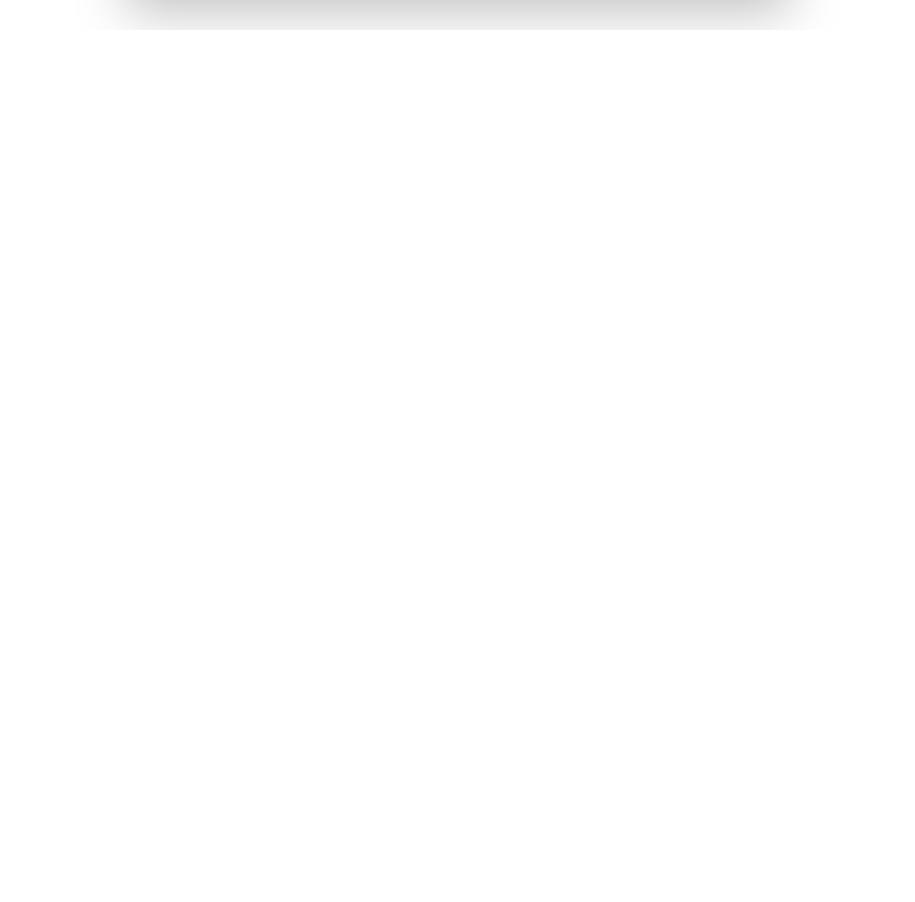
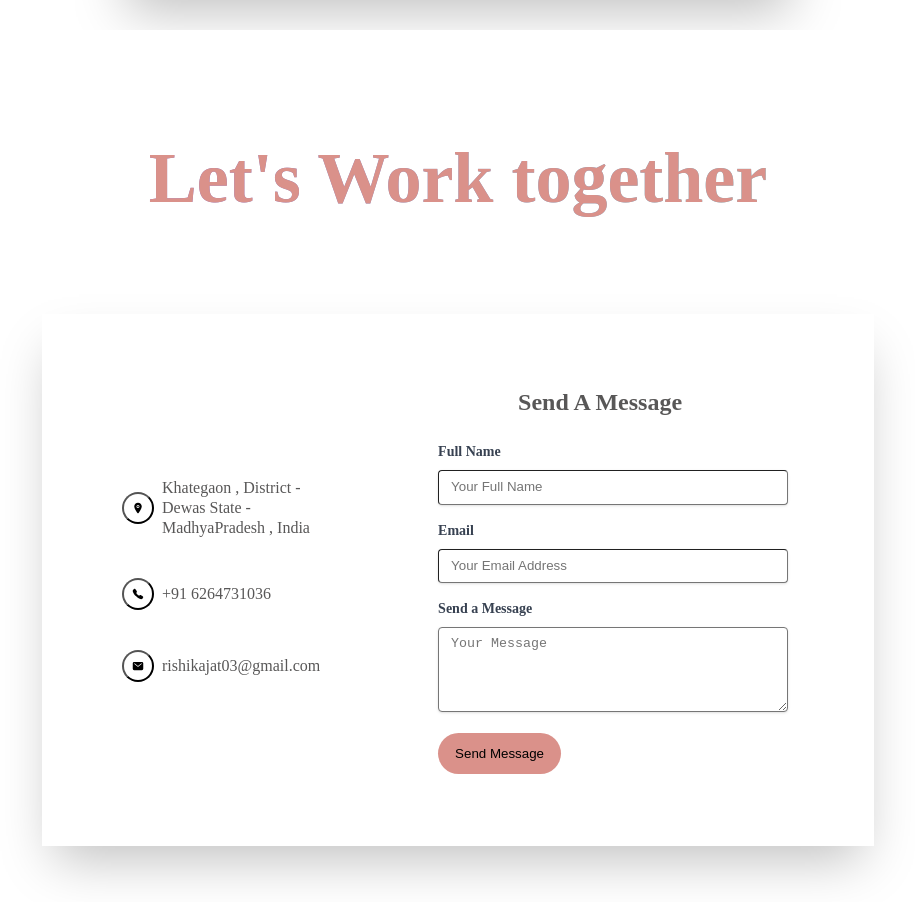
Before and after one commit to Rishika-jat/Rishika-Jat-Porfolio, a React (Vite) app: page / in a window 1280 px wide. Shown: the part 2756-3658 px from the top of the page, without its empty margins (182-1097 px from the left). Before the commit the page ends 2842 px from the top, so only its background shows below. Built offline with nearby package versions, Linux system fonts and the light colour scheme.

Commit message:
Contact section

```diff
--- a/src/App.jsx
+++ b/src/App.jsx
@@ -8,6 +8,7 @@ import ThemeToggle from './component/ThemeToggle';
 import About from './component/About';
 import { useDispatch, useSelector } from 'react-redux';
 import Projects from './component/Projects';
+import Contact from './component/Contact';
 
 
 const App = () => {
@@ -25,6 +26,7 @@ const App = () => {
  <About/>
  <Skills/>
  <Projects/>
+ <Contact/>
     </>
   )
 }
--- /dev/null
+++ b/src/component/Contact.jsx
@@ -0,0 +1,113 @@
+import React from "react";
+import { useSelector } from "react-redux";
+import { IoLocation, IoCall, IoMail } from "react-icons/io5";
+
+const Contact = () => {
+  const changeMode = useSelector((state) => state.theme.changeMode);
+  return (
+    <>
+      <div className="flex justify-around items-center py-14 lg:px-30 xl:px-56 md:px-20 sm:px-20 md:flex-wrap lg:flex-nowrap xl:flex-nowrap hero-section">
+        <div className="contact-section flex flex-col gap-20 items-center justify-center ">
+          <h1
+            className={`text-7xl bg-clip-text pb-5 ${
+              changeMode
+                ? "text-transparent dark-gradient-text"
+                : "light-heading"
+            }`}
+          >
+            Let's Work together
+          </h1>
+          <div className="shadow-2xl flex items-center justify-between gap-20 py-10 px-20 contact-main">
+            <div className="flex flex-col justify-start gap-10 items-start">
+              <div className="flex gap-2 items-center justify-center">
+                <button className="bg-white h-8 w-8 px-2 py-2 rounded-full flex items-center justify-center">
+                  <IoLocation className="text-2xl" />
+                </button>
+                <p>
+                  Khategaon , District - Dewas State - MadhyaPradesh , India
+                </p>
+              </div>
+              <div className="flex gap-2 items-center justify-center ">
+                <button className="bg-white h-8 w-8 px-2 py-2 rounded-full flex items-center justify-center">
+                  <IoCall className="text-2xl" />
+                </button>
+                <p>+91 6264731036</p>
+              </div>
+              <div className="flex gap-2 items-center justify-center">
+                <button className="bg-white h-8 w-8 px-2 py-2 rounded-full flex items-center justify-center">
+                  <IoMail className="text-2xl" />
+                </button>
+                <p>rishikajat03@gmail.com</p>
+              </div>
+            </div>
+
+
+              <div className=" p-8 rounded-lg  w-full max-w-md">
+
+                <h2 className="text-2xl font-bold mb-6 text-center">
+                 Send A Message
+                </h2>
+                <form>
+
+                  <div className="mb-4">
+
+                    <label
+                      className="block text-gray-700 text-sm font-bold mb-2"
+                      htmlFor="fullname"
+                    >
+
+                      Full Name
+                    </label>
+                    <input
+                      className="shadow appearance-none border rounded w-full py-2 px-3 text-gray-700 leading-tight focus:outline-none focus:shadow-outline"
+                      id="fullname"
+                      type="text"
+                      placeholder="Your Full Name"
+                    />
+                  </div>
+                  <div className="mb-4">
+
+                    <label
+                      className="block text-gray-700 text-sm font-bold mb-2"
+                      htmlFor="email"
+                    >
+
+                      Email
+                    </label>
+                    <input
+                      className="shadow appearance-none border rounded w-full py-2 px-3 text-gray-700 leading-tight focus:outline-none focus:shadow-outline"
+                      id="email"
+                      type="email"
+                      placeholder="Your Email Address"
+                    />
+                  </div>
+                  <div className="mb-4">
+
+                    <label
+                      className="block text-gray-700 text-sm font-bold mb-2"
+                      htmlFor="message"
+                    >
+
+                      Send a Message
+                    </label>
+                    <textarea
+                      className="shadow appearance-none border rounded w-full py-2 px-3 text-gray-700 leading-tight focus:outline-none focus:shadow-outline"
+                      id="message"
+                      rows="4"
+                      placeholder="Your Message"
+                    ></textarea>
+                  </div>
+                  <div className={`${changeMode ? 'image-container' : 'light-image-container'} w-fit rounded-3xl text-white`}>
+              <button className='bg-transparent border-none px-3 py-2'>Send Message</button>
+            </div>
+                </form>
+              </div>
+
+          </div>
+        </div>
+      </div>
+    </>
+  );
+};
+
+export default Contact;
--- a/src/index.css
+++ b/src/index.css
@@ -104,7 +104,7 @@ Responsive Intro Section */
     align-items: center;
     justify-content: center;
   }
-  .intro-section h1, .about-section-main h1, .skill-section h1 , .project-section>h1{
+  .intro-section h1, .about-section-main h1, .skill-section h1 , .project-section>h1, .contact-section h1{
     font-size: 40px;
   }
   .intro-section h1 + p {
@@ -156,6 +156,14 @@ Responsive Intro Section */
 .project-section{
   margin-top: 100px;
 }
+.contact-main{
+  flex-direction: column;
+ gap: 20px;
+}
+.contact-section{
+  margin-top: 100px;
+}
+
 
 }
 @media (max-width: 800px) and (min-width: 500px) {
@@ -189,4 +197,8 @@ gap: 20px;
   .A-Project-main{
   flex-direction: column;
 }
+.contact-main{
+  flex-direction: column;
 }
+
+}
```
